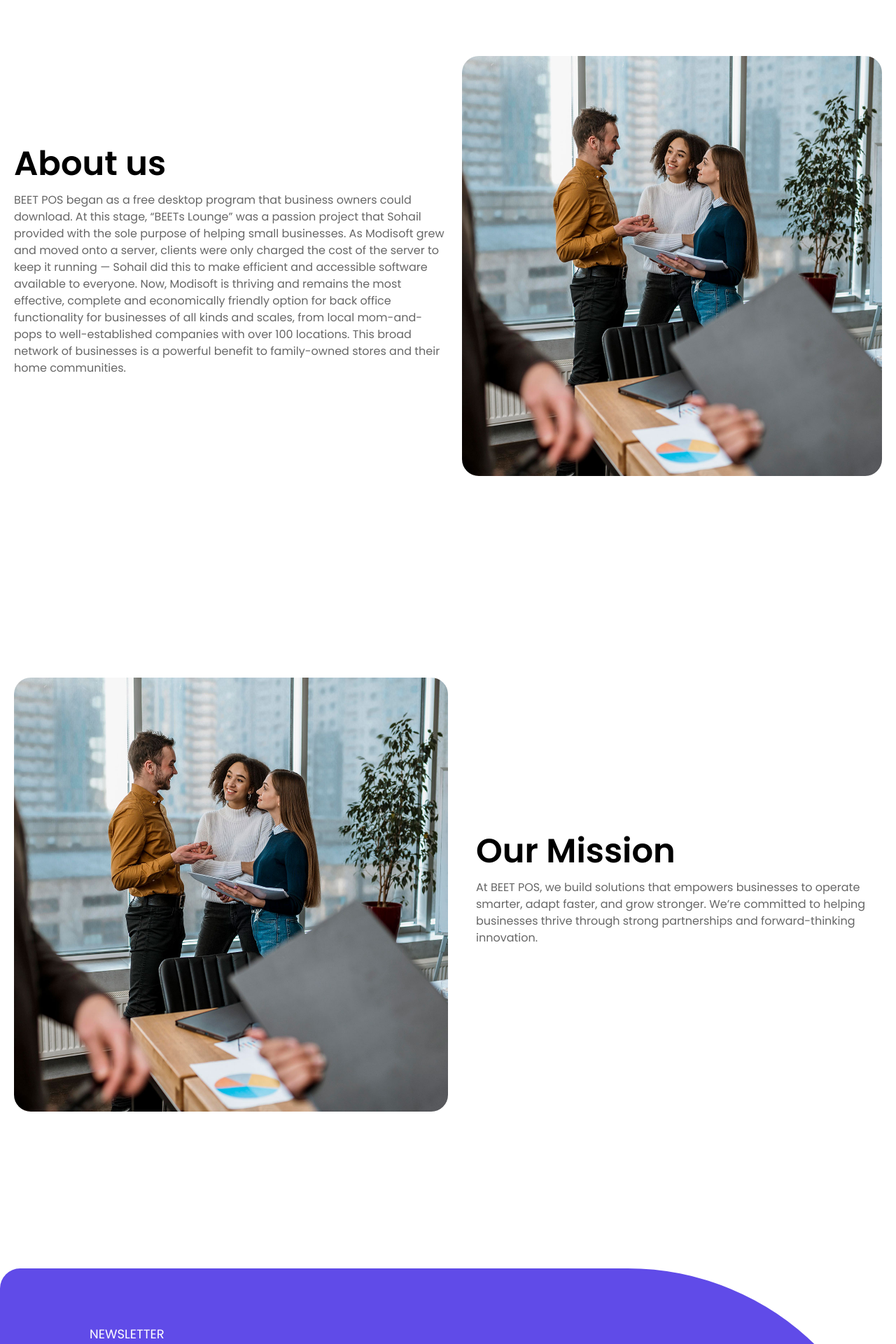
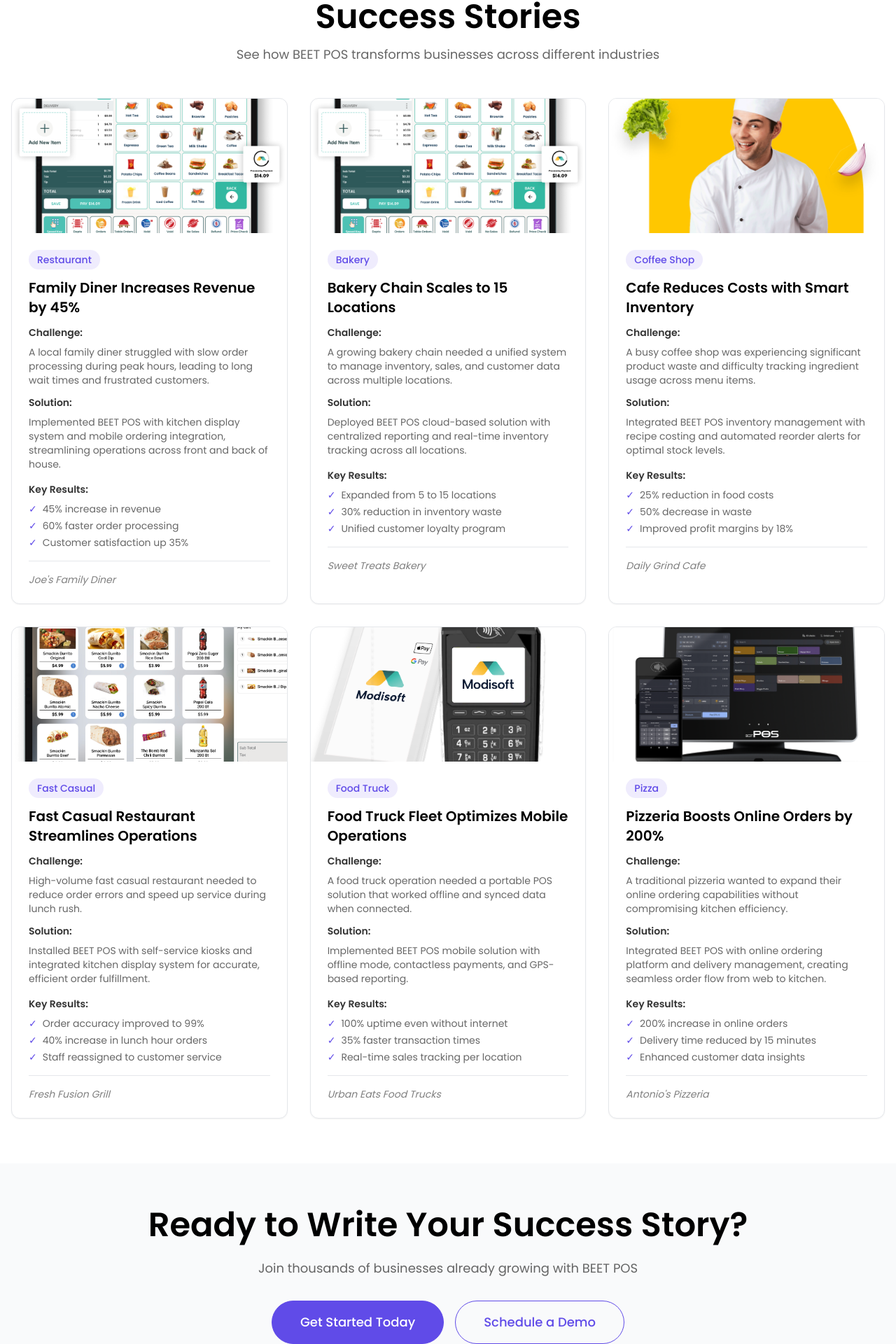
Before and after one commit to beetsolutions/beet-pos-landing, a Next.js app: page /company/case-studies in a window 1280 px wide. Shown: the part 764-2684 px from the top of the page at 70% size. Built offline with nearby package versions, Linux system fonts and the light colour scheme.

Commit message:
Implement case studies page with 6 success stories
Co-authored-by: beetsolutions <10226675+beetsolutions@users.noreply.github.com>

```diff
--- a/src/app/(site)/company/case-studies/page.tsx
+++ b/src/app/(site)/company/case-studies/page.tsx
@@ -5,73 +5,214 @@ import React from "react";
 import Newsletter from "@/components/Home/Newsletter";
 
 export const metadata: Metadata = {
-    title: "About Us ",
+    title: "Case Studies - Success Stories",
 };
 
-const AboutPage = () => {
+const CaseStudiesPage = () => {
+    const caseStudies = [
+        {
+            title: "Family Diner Increases Revenue by 45%",
+            industry: "Restaurant",
+            image: "/images/hero/bakery.webp",
+            challenge: "A local family diner struggled with slow order processing during peak hours, leading to long wait times and frustrated customers.",
+            solution: "Implemented BEET POS with kitchen display system and mobile ordering integration, streamlining operations across front and back of house.",
+            results: [
+                "45% increase in revenue",
+                "60% faster order processing",
+                "Customer satisfaction up 35%"
+            ],
+            clientName: "Joe's Family Diner"
+        },
+        {
+            title: "Bakery Chain Scales to 15 Locations",
+            industry: "Bakery",
+            image: "/images/hero/bakery.webp",
+            challenge: "A growing bakery chain needed a unified system to manage inventory, sales, and customer data across multiple locations.",
+            solution: "Deployed BEET POS cloud-based solution with centralized reporting and real-time inventory tracking across all locations.",
+            results: [
+                "Expanded from 5 to 15 locations",
+                "30% reduction in inventory waste",
+                "Unified customer loyalty program"
+            ],
+            clientName: "Sweet Treats Bakery"
+        },
+        {
+            title: "Cafe Reduces Costs with Smart Inventory",
+            industry: "Coffee Shop",
+            image: "/images/cook/cook.jpg",
+            challenge: "A busy coffee shop was experiencing significant product waste and difficulty tracking ingredient usage across menu items.",
+            solution: "Integrated BEET POS inventory management with recipe costing and automated reorder alerts for optimal stock levels.",
+            results: [
+                "25% reduction in food costs",
+                "50% decrease in waste",
+                "Improved profit margins by 18%"
+            ],
+            clientName: "Daily Grind Cafe"
+        },
+        {
+            title: "Fast Casual Restaurant Streamlines Operations",
+            industry: "Fast Casual",
+            image: "/images/hero/kiosks.webp",
+            challenge: "High-volume fast casual restaurant needed to reduce order errors and speed up service during lunch rush.",
+            solution: "Installed BEET POS with self-service kiosks and integrated kitchen display system for accurate, efficient order fulfillment.",
+            results: [
+                "Order accuracy improved to 99%",
+                "40% increase in lunch hour orders",
+                "Staff reassigned to customer service"
+            ],
+            clientName: "Fresh Fusion Grill"
+        },
+        {
+            title: "Food Truck Fleet Optimizes Mobile Operations",
+            industry: "Food Truck",
+            image: "/images/hero/payments.webp",
+            challenge: "A food truck operation needed a portable POS solution that worked offline and synced data when connected.",
+            solution: "Implemented BEET POS mobile solution with offline mode, contactless payments, and GPS-based reporting.",
+            results: [
+                "100% uptime even without internet",
+                "35% faster transaction times",
+                "Real-time sales tracking per location"
+            ],
+            clientName: "Urban Eats Food Trucks"
+        },
+        {
+            title: "Pizzeria Boosts Online Orders by 200%",
+            industry: "Pizza",
+            image: "/images/hero/banner-image.jpg",
+            challenge: "A traditional pizzeria wanted to expand their online ordering capabilities without compromising kitchen efficiency.",
+            solution: "Integrated BEET POS with online ordering platform and delivery management, creating seamless order flow from web to kitchen.",
+            results: [
+                "200% increase in online orders",
+                "Delivery time reduced by 15 minutes",
+                "Enhanced customer data insights"
+            ],
+            clientName: "Antonio's Pizzeria"
+        }
+    ];
+
     return (
         <>
             <section className='bg-gray-50 dark:bg-gray-700' style={{ width: "100%", height: "700px", backgroundSize: "cover", backgroundImage: `url('/images/hero/hq.webp')` }}>
                 <div className="container mx-auto lg:max-w-screen-xl md:max-w-screen-md px-4 pt-20 h-[700px]">
                     <div className='items-center'>
                         <div className=''>
-
                             <h1 className="text-2xl lg:text-5xl font-semibold mb-5 text-white dark:text-white md:4px lg:text-start text-center">
-                                Revolutionizing Business
+                                Customer Success Stories
                             </h1>
                             <p className='text-white/55 dark:text-white/50 lg:text-lg font-normal mb-10 lg:text-start text-center'>
-                                BEET POs’s highest priority is to help independent businesses flourish. Our vision is to build innovative solutions that help every business run better—today and into the future.
+                                Discover how businesses like yours are thriving with BEET POS. Real results from real customers across diverse industries.
                             </p>
                             <div className='md:flex align-middle justify-center lg:justify-start'>
-                                <Link href='#' className='flex border w-full md:w-auto mt-5 md:mt-0 border-primary justify-center rounded-full text-xl font-medium items-center py-5 px-10 text-white hover:text-white hover:bg-primary'>Read Our Story</Link>
+                                <Link href='#case-studies' className='flex border w-full md:w-auto mt-5 md:mt-0 border-primary justify-center rounded-full text-xl font-medium items-center py-5 px-10 text-white hover:text-white hover:bg-primary'>
+                                    Explore Case Studies
+                                </Link>
                             </div>
                         </div>
                     </div>
                 </div>
             </section>
-            <section className='relative' id="cook-section">
-                <div className="container mx-auto lg:max-w-screen-xl md:max-w-screen-md">
 
-                    <div className='grid grid-cols-1 lg:grid-cols-12 my-16 space-x-5 ml-5 mr-5'>
+            <section className='relative py-16' id="case-studies">
+                <div className="container mx-auto lg:max-w-screen-xl md:max-w-screen-md px-4">
+                    <div className='text-center mb-12'>
+                        <h2 className="text-3xl lg:text-5xl font-semibold text-black dark:text-white mb-4">
+                            Success Stories
+                        </h2>
+                        <p className='text-black/60 dark:text-white/60 lg:text-lg font-normal'>
+                            See how BEET POS transforms businesses across different industries
+                        </p>
+                    </div>
 
-                        <div className='col-span-6 flex flex-col justify-center'>
-                            <h2 className="text-3xl lg:text-5xl font-semibold text-black dark:text-white text-start">
-                                About us
-                            </h2>
+                    <div className='grid grid-cols-1 md:grid-cols-2 lg:grid-cols-3 gap-8'>
+                        {caseStudies.map((study, index) => (
+                            <div key={index} className='bg-white dark:bg-gray-700 rounded-xl shadow-sm hover:shadow-lg transition-shadow overflow-hidden border border-gray-200 dark:border-gray-600'>
+                                <div className='relative h-48 w-full'>
+                                    <Image
+                                        src={study.image}
+                                        alt={study.title}
+                                        fill
+                                        style={{ objectFit: 'cover' }}
+                                        className="transition-transform duration-300 hover:scale-105"
+                                    />
+                                </div>
+                                <div className='p-6'>
+                                    <div className='mb-3'>
+                                        <span className='inline-block bg-primary/10 text-primary dark:bg-primary/20 dark:text-primary px-3 py-1 rounded-full text-sm font-medium'>
+                                            {study.industry}
+                                        </span>
+                                    </div>
+                                    <h3 className='text-xl font-semibold text-black dark:text-white mb-3'>
+                                        {study.title}
+                                    </h3>
+                                    <div className='mb-4'>
+                                        <p className='text-sm font-semibold text-black/80 dark:text-white/80 mb-2'>
+                                            Challenge:
+                                        </p>
+                                        <p className='text-black/60 dark:text-white/60 text-sm mb-3'>
+                                            {study.challenge}
+                                        </p>
+                                        <p className='text-sm font-semibold text-black/80 dark:text-white/80 mb-2'>
+                                            Solution:
+                                        </p>
+                                        <p className='text-black/60 dark:text-white/60 text-sm mb-3'>
+                                            {study.solution}
+                                        </p>
+                                    </div>
+                                    <div className='mb-4'>
+                                        <p className='text-sm font-semibold text-black/80 dark:text-white/80 mb-2'>
+                                            Key Results:
+                                        </p>
+                                        <ul className='space-y-1'>
+                                            {study.results.map((result, idx) => (
+                                                <li key={idx} className='text-sm text-black/60 dark:text-white/60 flex items-start'>
+                                                    <span className='text-primary mr-2'>✓</span>
+                                                    {result}
+                                                </li>
+                                            ))}
+                                        </ul>
+                                    </div>
+                                    <div className='pt-4 border-t border-gray-200 dark:border-gray-600'>
+                                        <p className='text-sm text-black/50 dark:text-white/50 italic'>
+                                            {study.clientName}
+                                        </p>
+                                    </div>
+                                </div>
+                            </div>
+                        ))}
+                    </div>
+                </div>
+            </section>
 
-                            <p className='text-black/60 font-normal mt-4 mb-3 text-start'>
-                                BEET POS began as a free desktop program that business owners could download. At this stage, “BEETs Lounge” was a passion project that Sohail provided with the sole purpose of helping small businesses. As Modisoft grew and moved onto a server, clients were only charged the cost of the server to keep it running — Sohail did this to make efficient and accessible software available to everyone. Now, Modisoft is thriving and remains the most effective, complete and economically friendly option for back office functionality for businesses of all kinds and scales, from local mom-and-pops to well-established companies with over 100 locations. This broad network of businesses is a powerful benefit to family-owned stores and their home communities.
-                            </p>
-                        </div>
-
-                        <div className='col-span-6 flex justify-start'>
-                            <Image src="/images/hero/team.jpg" alt="nothing" width={636} height={808} className="rounded-3xl" />
+            <section className='bg-gray-50 dark:bg-gray-800 py-16'>
+                <div className="container mx-auto lg:max-w-screen-xl md:max-w-screen-md px-4">
+                    <div className='text-center'>
+                        <h2 className="text-3xl lg:text-5xl font-semibold text-black dark:text-white mb-6">
+                            Ready to Write Your Success Story?
+                        </h2>
+                        <p className='text-black/60 dark:text-white/60 lg:text-lg font-normal mb-8'>
+                            Join thousands of businesses already growing with BEET POS
+                        </p>
+                        <div className='flex flex-col md:flex-row gap-4 justify-center'>
+                            <Link
+                                href='/company/contact-us'
+                                className='inline-flex border border-primary justify-center rounded-full text-lg font-medium items-center py-4 px-10 text-white bg-primary hover:bg-primary/90 transition-colors'
+                            >
+                                Get Started Today
+                            </Link>
+                            <Link
+                                href='/company/contact-us'
+                                className='inline-flex border border-primary justify-center rounded-full text-lg font-medium items-center py-4 px-10 text-primary hover:text-white hover:bg-primary transition-colors'
+                            >
+                                Schedule a Demo
+                            </Link>
                         </div>
                     </div>
                 </div>
             </section>
-            <section className='relative'>
-                <div className="container mx-auto lg:max-w-screen-xl md:max-w-screen-md">
 
-                    <div className='grid grid-cols-1 lg:grid-cols-12 my-16 space-x-5 ml-5 mr-5'>
-                        <div className='col-span-6 flex justify-start'>
-                            <Image src="/images/hero/team.jpg" alt="nothing" width={636} height={808} className="rounded-3xl" />
-                        </div>
-                        <div className='col-span-6 flex flex-col justify-center pl-5'>
-                            <h2 className="text-3xl lg:text-5xl font-semibold text-black dark:text-white text-start">
-                                Our Mission
-                            </h2>
-
-                            <p className='text-black/60 font-normal mt-4 mb-3 text-start'>
-                                At BEET POS, we build solutions that empowers businesses to operate smarter, adapt faster, and grow stronger. We’re committed to helping businesses thrive through strong partnerships and forward-thinking innovation.
-                            </p>
-                        </div>
-                    </div>
-                </div>
-            </section>
             <Newsletter/>
         </>
     );
 };
 
-export default AboutPage;
+export default CaseStudiesPage;
```
